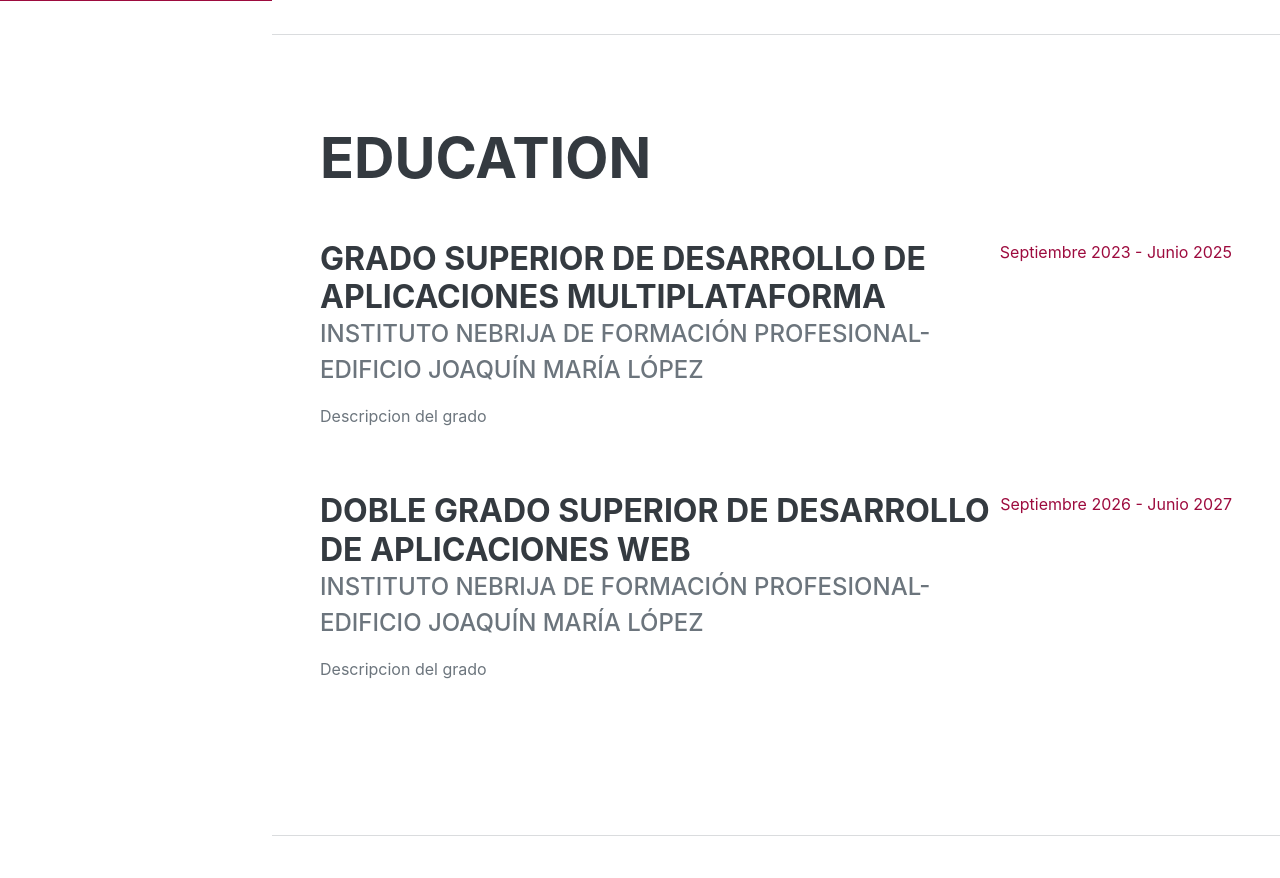
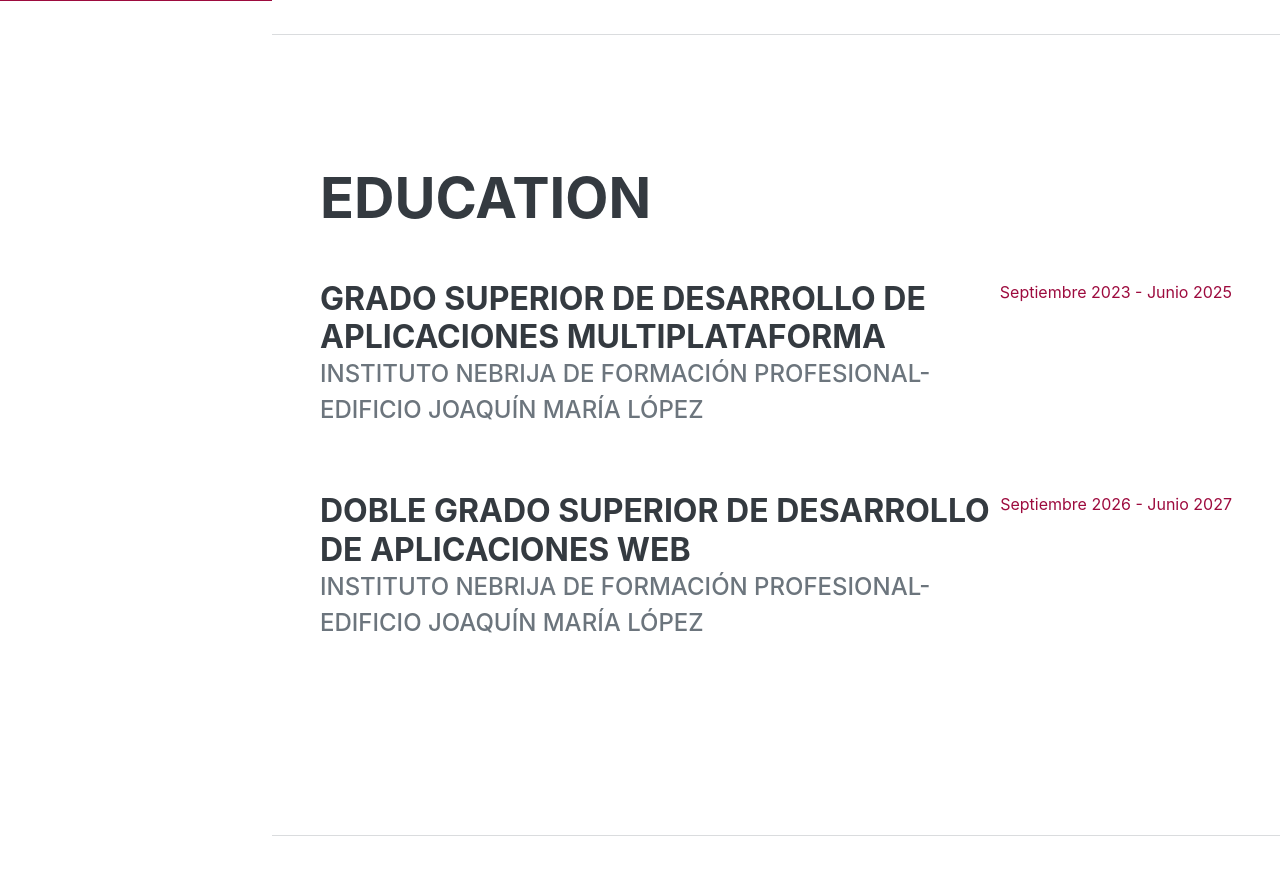
Before and after one commit to mariapereiro/proyecto-portfolio, a Node server app: page /myriam in a window 1280 px wide. Shown: the part 799-1677 px from the top of the page. Run offline with Node 20, Linux system fonts and the light colour scheme; some libraries are stand-ins or nearby versions; some web fonts are replaced.

Commit message:
cambios en porfolio myriam

```diff
--- a/views/myriamPorfolio.handlebars
+++ b/views/myriamPorfolio.handlebars
@@ -42,8 +42,6 @@
                 <div class="flex-grow-1">
                     <h3 class="mb-0">Grado superior de Desarrollo de Aplicaciones Multiplataforma</h3>
                     <div class="subheading mb-3">Instituto Nebrija de Formación Profesional-Edificio Joaquín María López</div>
-                    <div></div>
-                    <p>Descripcion del grado</p>
                 </div>
                 <div class="flex-shrink-0"><span class="text-primary">Septiembre 2023 - Junio 2025</span></div>
             </div>
@@ -52,8 +50,6 @@
                     <h3 class="mb-0">Doble grado superior de Desarrollo de Aplicaciones Web</h3>
                     <div class="subheading mb-3">Instituto Nebrija de Formación Profesional-Edificio Joaquín María López
                     </div>
-                    <div></div>
-                    <p>Descripcion del grado</p>
                 </div>
                 <div class="flex-shrink-0"><span class="text-primary">Septiembre 2026 - Junio 2027</span></div>
             </div>
```
